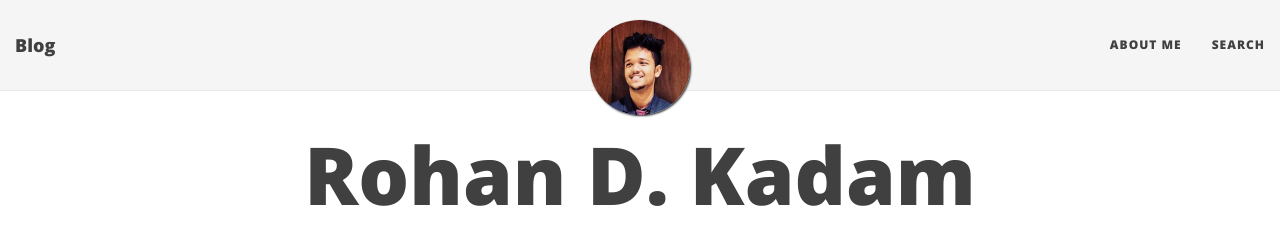
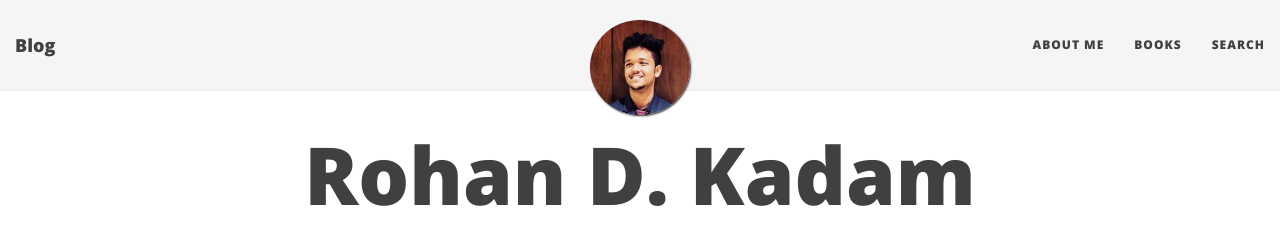
Before and after one commit to iamrdk21/Website1, a Jekyll site: the page built from aboutme.md, in a window 1280 px wide. Shown: the top 230 px of the page. Built offline with Jekyll 4.4.1, drawn with Linux system fonts in a browser that asks for light colours; nearby versions of some CDN libraries.

Commit message:
Update _config.yml

```diff
--- a/_config.yml
+++ b/_config.yml
@@ -11,6 +11,7 @@ author: Rohan D. Kadam
 
 navbar-links:
   About Me: "aboutme"
+  Books: "books"
   Search: "Search"
 
 # --- Local development options ---
```
